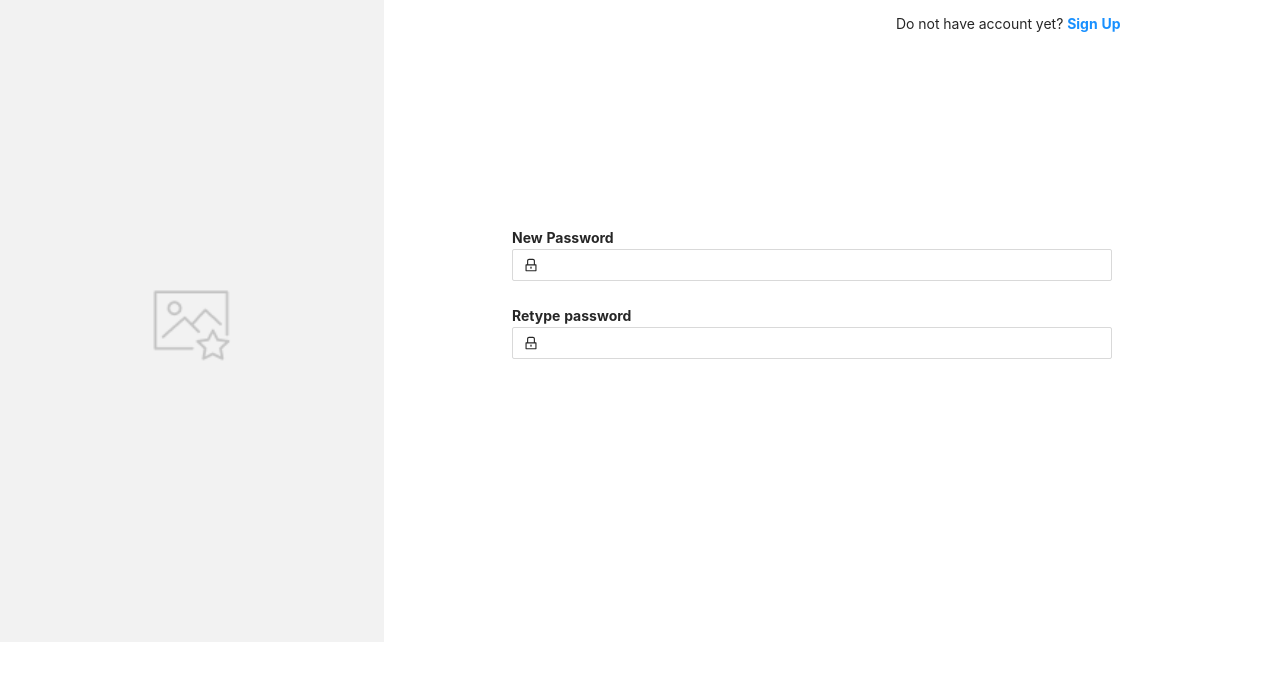
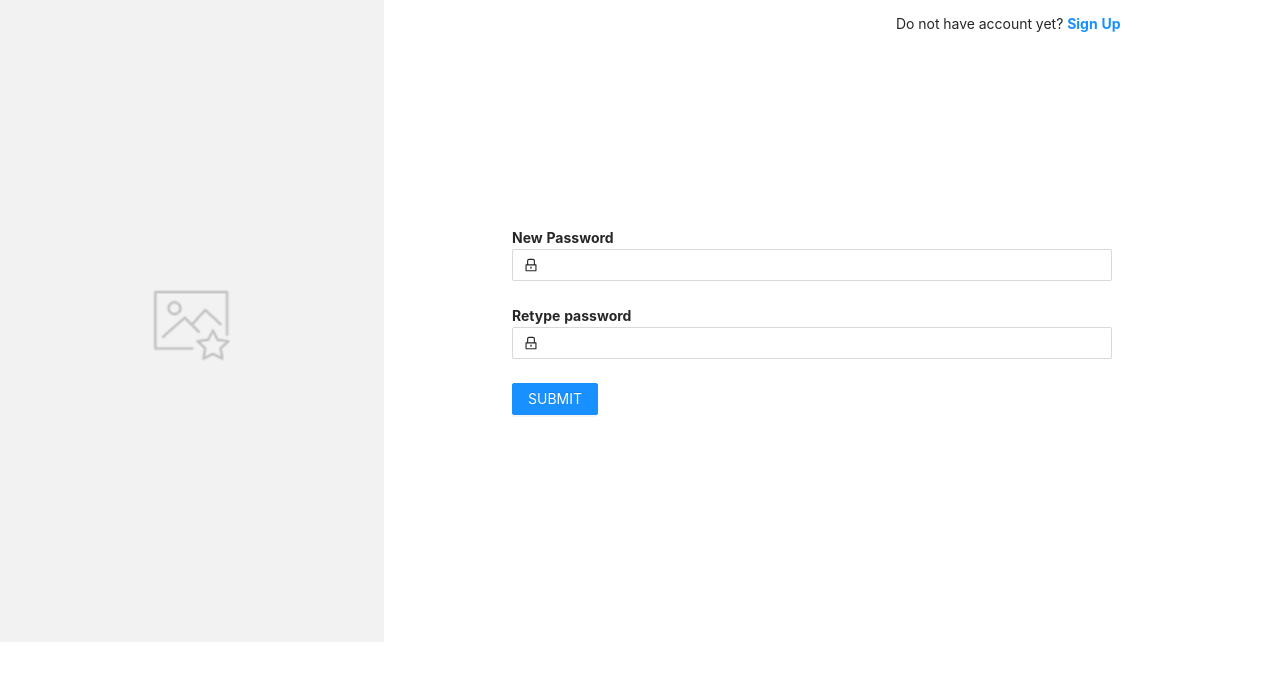
Before and after one commit to yan-chai/FrontEnd, a Next.js app in the folder client/: page /newpw in a window 1280 px wide. Shown: the top 680 px of the page. Built offline with nearby package versions, Linux system fonts and the light colour scheme.

Commit message:
modified newpw page

```diff
--- a/client/pages/newpw.js
+++ b/client/pages/newpw.js
@@ -40,13 +40,14 @@ function Newpw(){
                                 type="email"
                             />
                         </Form.Item>
+                        <Form.Item>
+                            <Button type="primary" htmlType="submit" >
+                                SUBMIT
+                            </Button>
+                        </Form.Item>
 
                     </Form>
-
                 </div>
-
-
-
 
             </div>
         </div>
```
